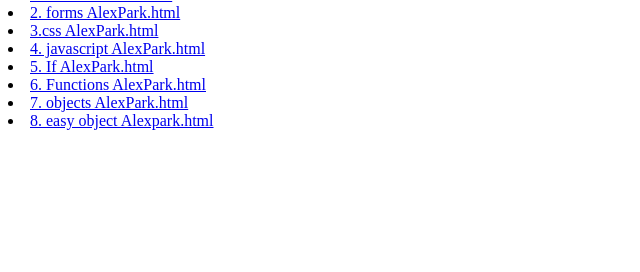
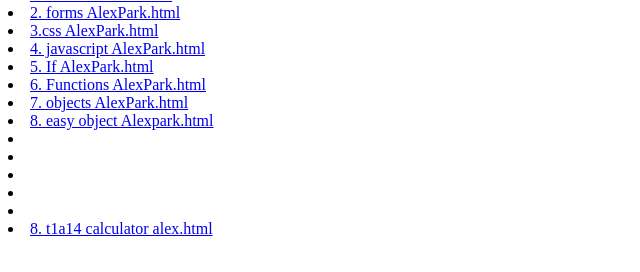
Before and after one commit to 1STchoco/game---dev---repo---Alex-Park, a plain HTML site: page index.html in a window 1280 px wide. Shown: the part 116-388 px from the top of the page, without its empty margins (0-640 px from the left). Drawn offline with Linux system fonts and the light colour scheme.

Commit message:
Update index.html

```diff
--- a/index.html
+++ b/index.html
@@ -13,3 +13,9 @@
 <li> <a href="t1a06 functions Alex.html">6. Functions AlexPark.html</a>
 <li> <a href="t1a07 objects AlexPark.html">7. objects AlexPark.html</a>
 <li> <a href="t1a08 easy object AlexPark.html">8. easy object Alexpark.html</a>
+<li>
+<li>
+<li>
+<li>
+<li>
+<li> <a href="t1a14 calculator alex.html">8. t1a14 calculator alex.html</a>
```
